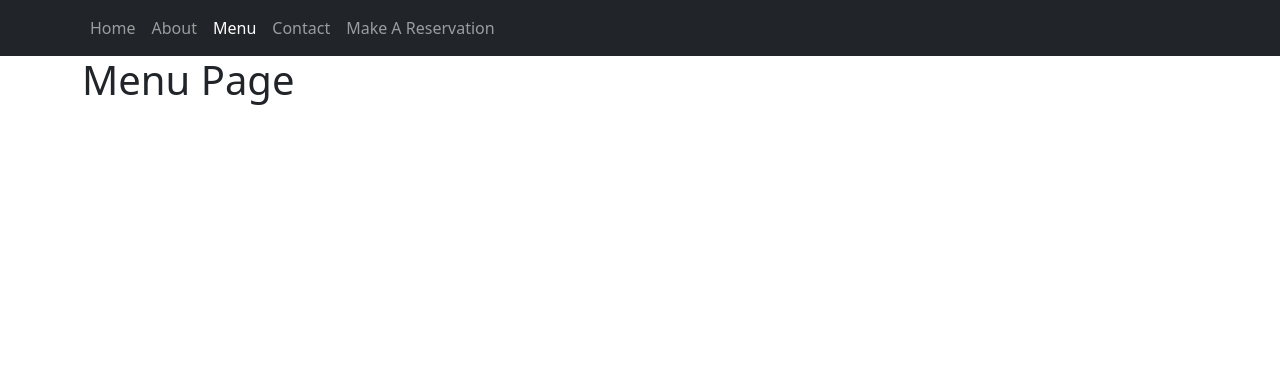
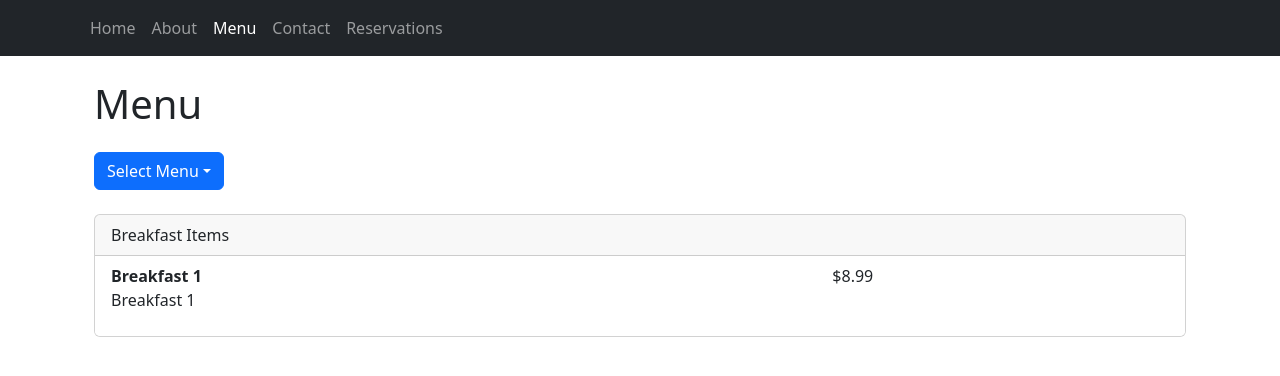
Before and after one commit to moris96/restaurant-site, a React (Vite) app: page /menu in a window 1280 px wide. Shown: the top 376 px of the page. Built offline with nearby package versions, Linux system fonts and the light colour scheme.

Commit message:
dropdown menu for menu page works. need to add more items and possibly pictures

```diff
--- a/src/components/navbar/Navbar.jsx
+++ b/src/components/navbar/Navbar.jsx
@@ -12,7 +12,7 @@ const Navbar = () => {
           <Nav.Link to={"/about"} as={NavLink}>About</Nav.Link>
           <Nav.Link to={"/menu"} as={NavLink}>Menu</Nav.Link>
           <Nav.Link to={"/contact"} as={NavLink}>Contact</Nav.Link>
-          <Nav.Link to={"/reservations"} as={NavLink}>Make A Reservation</Nav.Link>
+          <Nav.Link to={"/reservations"} as={NavLink}>Reservations</Nav.Link>
         </Nav>
       </Container>
     </NavbarBs>
--- a/src/pages/menu/Menu.jsx
+++ b/src/pages/menu/Menu.jsx
@@ -1,11 +1,113 @@
-import React from 'react';
+// import React from 'react';
+
+// const Menu = () => {
+//   return (
+//     <div>
+//       <h1>Menu Page</h1>
+//     </div>
+//   );
+// };
+
+// export default Menu
+
+
+
+import React, { useState } from 'react';
+import { Container, Row, Col, Card, ListGroup, Dropdown, ButtonGroup } from 'react-bootstrap';
+
+const MenuItem = ({ name, description, price }) => (
+  <ListGroup.Item>
+    <Row>
+      <Col xs={8}>
+        <strong>{name}</strong>
+        <p>{description}</p>
+      </Col>
+      <Col xs={4} className="text-right">
+        ${price}
+      </Col>
+    </Row>
+  </ListGroup.Item>
+);
+
+const MenuSection = ({ title, items }) => (
+  <Card>
+    <Card.Header>{title}</Card.Header>
+    <ListGroup variant="flush">
+      {items.map((item, index) => (
+        <MenuItem key={index} {...item} />
+      ))}
+    </ListGroup>
+  </Card>
+);
 
 const Menu = () => {
+  const [selectedMenu, setSelectedMenu] = useState('breakfast');
+
+  // Dummy data, replace with your actual menu data
+  const menuData = {
+    breakfast: [
+      { name: 'Breakfast 1', description: 'Breakfast 1', price: 8.99 },
+      // Add more breakfast items as needed
+    ],
+    lunch: [
+      { name: 'Lunch 1', description: 'Lunch 1', price: 12.99 },
+      // Add more lunch items as needed
+    ],
+    secondBreakfast: [
+      { name: 'Second Breakfast 1', description: 'Second Breakfast 1', price: 9.99 },
+      // Add more second breakfast items as needed
+    ],
+    elevenses: [
+      { name: 'Elevenses 1', description: 'Elevenses 1', price: 7.99 },
+      // Add more elevenses items as needed
+    ],
+    afternoonTea: [
+      { name: 'Afternoon Tea 1', description: 'Afternoon Tea 1', price: 14.99 },
+      // Add more afternoon tea items as needed
+    ],
+    dinner: [
+      { name: 'Dinner 1', description: 'Dinner 1', price: 19.99 },
+      { name: 'Dinner 2', description: 'Dinner 2', price: 29.99 },
+      // Add more dinner items as needed
+    ],
+    supper: [
+      { name: 'Supper 1', description: 'Supper 1', price: 10.99 },
+      // Add more supper items as needed
+    ],
+  };
+
+  const handleMenuSelect = (eventKey) => {
+    setSelectedMenu(eventKey);
+  };
+
   return (
-    <div>
-      <h1>Menu Page</h1>
-    </div>
+    <Container>
+      <h1 className="my-4">Menu</h1>
+      <Dropdown onSelect={handleMenuSelect} className="mb-4">
+        <Dropdown.Toggle variant="primary" id="dropdown-basic">
+          Select Menu
+        </Dropdown.Toggle>
+        <Dropdown.Menu>
+          <Dropdown.Item eventKey="breakfast">Breakfast</Dropdown.Item>
+          <Dropdown.Item eventKey="secondBreakfast">Second Breakfast</Dropdown.Item>
+          <Dropdown.Item eventKey="elevenses">Elevenses</Dropdown.Item>
+          <Dropdown.Item eventKey="lunch">Lunch</Dropdown.Item>
+          <Dropdown.Item eventKey="afternoonTea">Afternoon Tea</Dropdown.Item>
+          <Dropdown.Item eventKey="dinner">Dinner</Dropdown.Item>
+          <Dropdown.Item eventKey="supper">Supper</Dropdown.Item>
+        </Dropdown.Menu>
+      </Dropdown>
+      <MenuSection title={
+        selectedMenu === 'breakfast' ? 'Breakfast Items' :
+        selectedMenu === 'lunch' ? 'Lunch Items' :
+        selectedMenu === 'secondBreakfast' ? 'Second Breakfast Items' :
+        selectedMenu === 'elevenses' ? 'Elevenses Items' :
+        selectedMenu === 'afternoonTea' ? 'Afternoon Tea Items' :
+        selectedMenu === 'dinner' ? 'Dinner Items' :
+        'Supper Items'
+      } items={menuData[selectedMenu]} />
+    </Container>
   );
 };
 
-export default Menu
+export default Menu;
```
